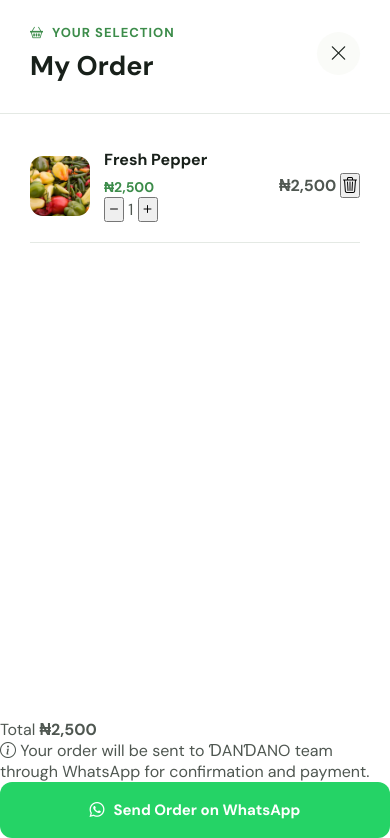
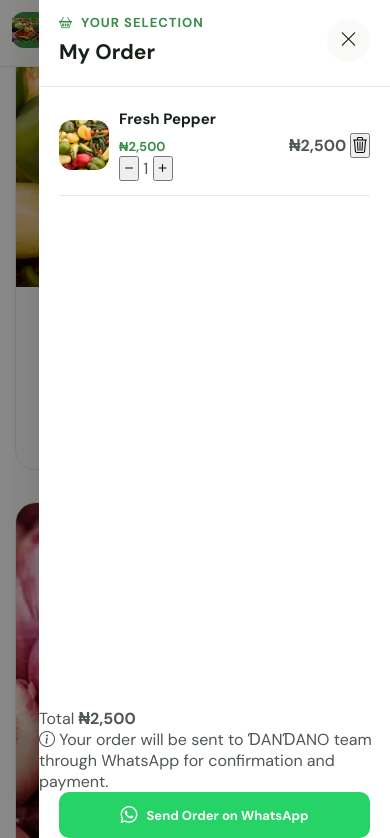
Before and after one commit to Mubeeey300/Dandano, a plain HTML site: page index.html in a window 390 px wide. Both pictures are taken after a click on the button 321 px from the left and 2344 px from the top of the page. Shown: the part 1928-2766 px from the top of the page. Drawn offline with nearby package versions, Linux system fonts and the light colour scheme.

Commit message:
Update style.css

```diff
--- a/style.css
+++ b/style.css
@@ -2460,3 +2460,119 @@ button,
         font-size: 18px;
     }
 }
+
+
+
+/* =========================================================
+   MEDIUM ORDER DRAWER
+========================================================= */
+
+.order-drawer {
+    width: 420px;
+    max-width: 92vw;
+}
+
+/* Order header */
+.order-header {
+    padding: 22px 25px;
+}
+
+.order-header h3 {
+    font-size: 23px;
+}
+
+/* Order items area */
+.order-items {
+    padding: 10px 25px;
+}
+
+/* Selected products */
+.selected-item {
+    grid-template-columns: 55px 1fr auto;
+
+    gap: 12px;
+
+    padding: 16px 0;
+}
+
+.selected-image {
+    width: 55px;
+    height: 55px;
+}
+
+.selected-info h4 {
+    font-size: 15px;
+}
+
+.selected-info strong {
+    font-size: 13px;
+}
+
+/* =========================================================
+   WHATSAPP BUTTON INSIDE ORDER DRAWER
+========================================================= */
+
+.whatsapp-order {
+    min-height: 48px;
+
+    margin: 0 25px;
+
+    width: calc(100% - 50px);
+
+    border-radius: 10px;
+
+    font-size: 14px;
+}
+
+.whatsapp-order i {
+    font-size: 17px;
+}
+
+
+/* =========================================================
+   MOBILE ORDER DRAWER
+========================================================= */
+
+@media (max-width: 600px) {
+
+    .order-drawer {
+        width: 90%;
+        max-width: 90%;
+    }
+
+    .order-header {
+        padding: 20px;
+    }
+
+    .order-header h3 {
+        font-size: 21px;
+    }
+
+    .order-items {
+        padding: 8px 20px;
+    }
+
+    .selected-item {
+        grid-template-columns: 50px 1fr auto;
+
+        gap: 10px;
+
+        padding: 14px 0;
+    }
+
+    .selected-image {
+        width: 50px;
+        height: 50px;
+    }
+
+    .whatsapp-order {
+        width: calc(100% - 40px);
+
+        margin: 0 20px;
+
+        min-height: 46px;
+
+        font-size: 13px;
+    }
+
+}
```
